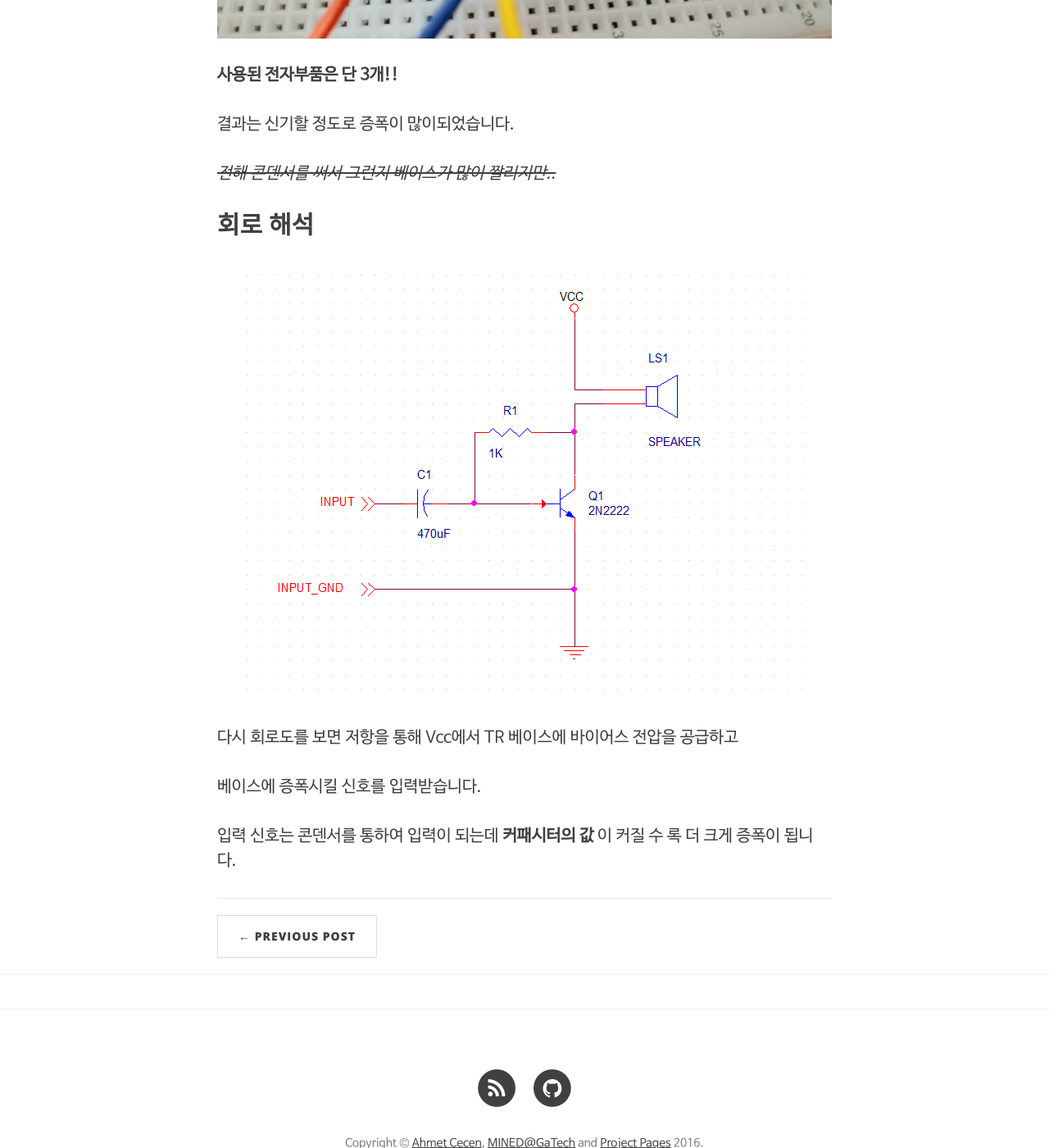
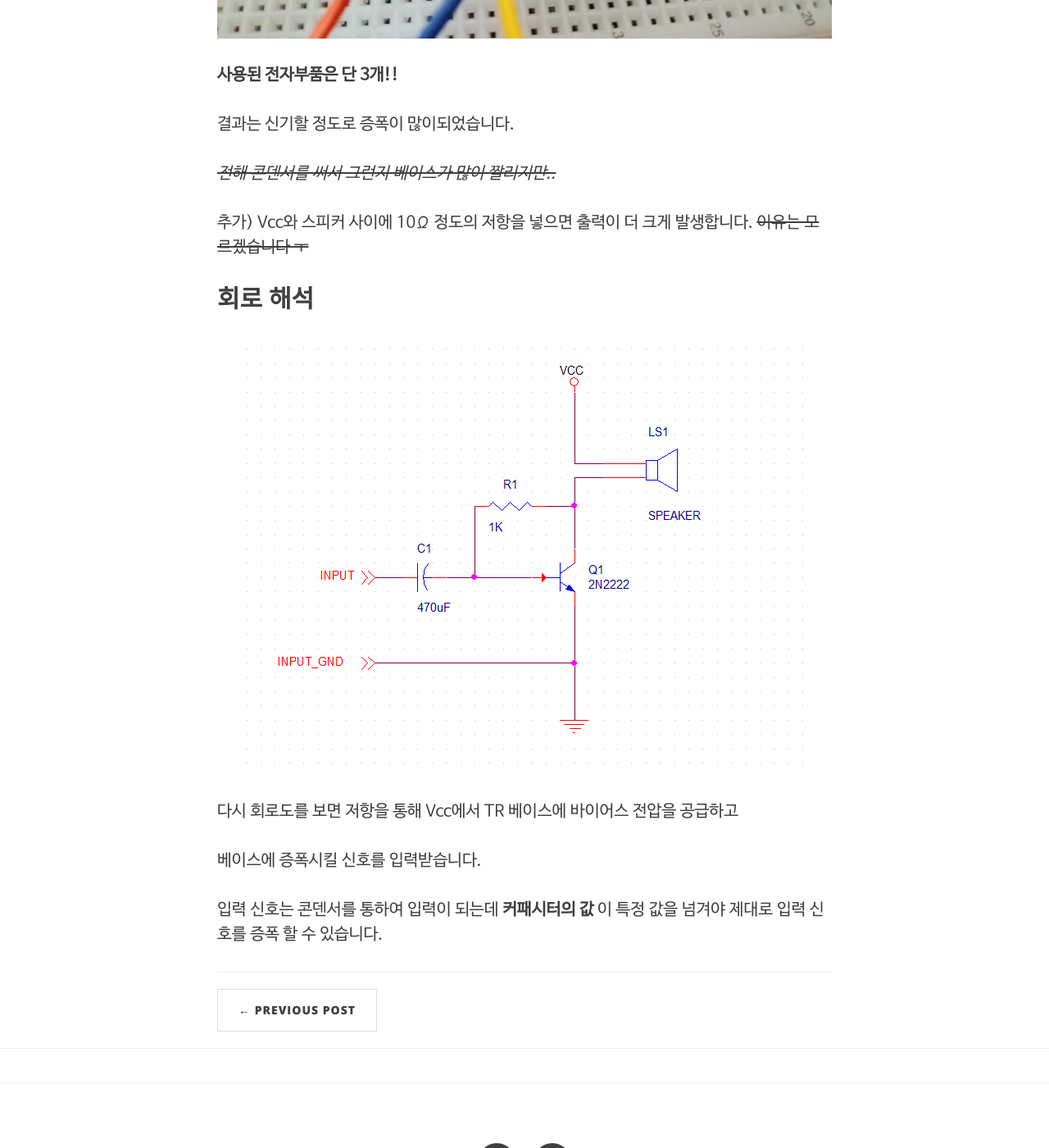
Before and after one commit to fbqweasd/fbqweasd.github.io, a Jekyll site: the page built from _posts/2020-05-08-1TR.md, in a window 1280 px wide and 1400 px high, scrolled down 2469 px. Shown: the whole window at 82% size. Built offline with Jekyll 4.4.1, drawn with Linux system fonts in a browser that asks for light colours; nearby versions of some CDN libraries; comment, search, counter and statistics services are not loaded.

Commit message:
포스트 수정

```diff
--- a/_posts/2020-05-08-1TR.md
+++ b/_posts/2020-05-08-1TR.md
@@ -37,6 +37,8 @@ category: 전기공부
 
 ~~*전해 콘덴서를 써서 그런지 베이스가 많이 짤리지만..*~~
 
+추가) Vcc와 스피커 사이에 10Ω 정도의 저항을 넣으면 출력이 더 크게 발생합니다. ~~이유는 모르겠습니다 ㅜ~~
+
 ## 회로 해석
 
 ![회로도](/img/2020-05-08/회로도.png)
@@ -45,4 +47,4 @@ category: 전기공부
 
 베이스에 증폭시킬 신호를 입력받습니다.
 
-입력 신호는 콘덴서를 통하여 입력이 되는데 **커패시터의 값** 이 커질 수 록 더 크게 증폭이 됩니다.
+입력 신호는 콘덴서를 통하여 입력이 되는데 **커패시터의 값** 이 특정 값을 넘겨야 제대로 입력 신호를 증폭 할 수 있습니다.
```
Also changed, not shown: _posts/2019-04-11-TR_fin copy.md (+1 -1 lines).
